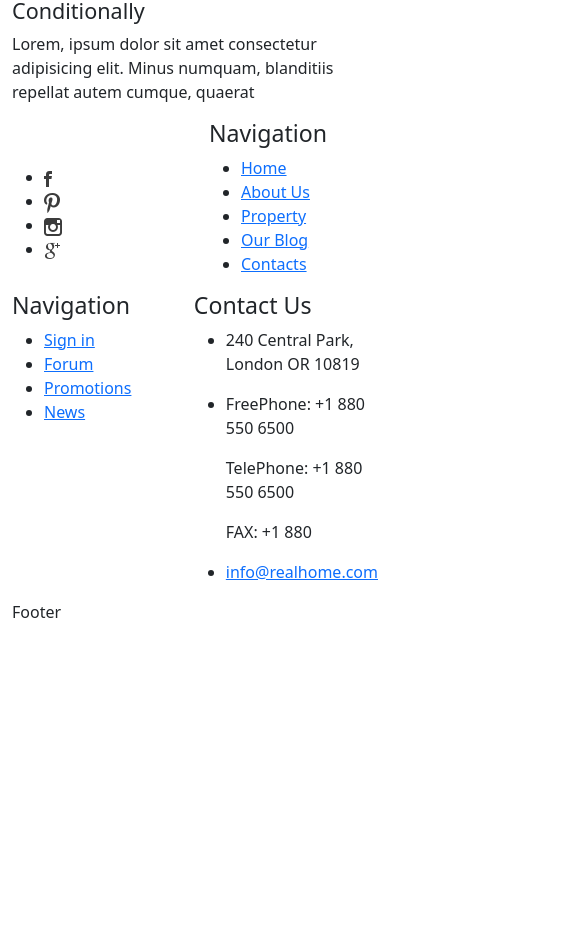
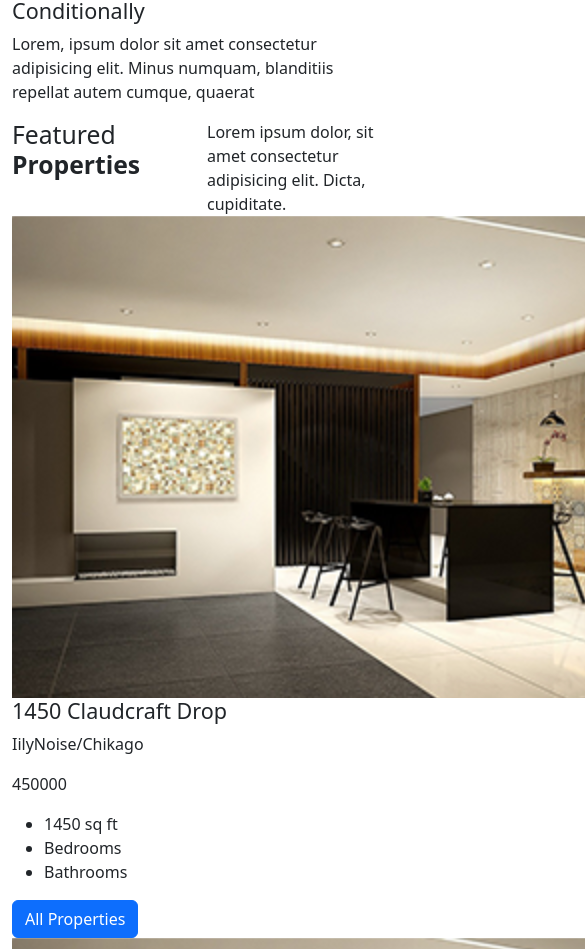
Before and after one commit to AnnaIerchenko/simple_vue_site, a Vue app: page / in a window 390 px wide. Shown: the part 1048-1997 px from the top of the page, 585 px wide, since content can reach past the window. Before the commit the page ends 1672 px from the top, so only its background shows below. Built offline with nearby package versions, Linux system fonts and the light colour scheme; the HTML template or start-up script is replaced by a standard one.

Commit message:
add properties

```diff
--- a/src/assets/layouts/colors.scss
+++ b/src/assets/layouts/colors.scss
@@ -1,5 +1,6 @@
 $primary: #3c3c3c;
 $gray: #f2f2f2;
 $gray2: #fbfbfb;
+$gray3: #a8a5a5;
 $dark: #303030;
 $red: #e2574c;
--- a/src/assets/layouts/index.scss
+++ b/src/assets/layouts/index.scss
@@ -5,4 +5,5 @@
 
 //pages & components
 @import './home';
-@import './feature.scss'
+@import './feature.scss';
+@import './properties.scss';
--- /dev/null
+++ b/src/assets/layouts/properties.scss
@@ -0,0 +1,121 @@
+.properties {
+	text-align: center;
+	padding: 100px 0;
+	background: $gray2;
+
+	ul {
+		list-style: none;
+		padding-left: 0;
+		margin-bottom: 0;
+	}
+
+	&__h2 {
+		padding-bottom: 40px;
+		position: relative;
+		margin-bottom: 30px;
+		&:after {
+			content: '';
+			position: absolute;
+			bottom: 0;
+			left: 50%;
+			transform: translateX(-50%);
+			width: 110px;
+			height: 3px;
+			background: $red;
+		}
+	}
+
+	&__col {
+		border: 1px solid $gray3;
+		padding: 0;
+		max-width: 365px;
+		width: 100%;
+		margin-bottom: 30px;
+
+		p {
+			margin: 0;
+		}
+	}
+
+	&__subtitle {
+		max-width: 560px;
+		margin: 0 auto;
+		padding-bottom: 70px;
+	}
+
+	&__img {
+		width: 100%;
+		padding-bottom: 30px;
+	}
+
+	&__h4,
+	&__sub {
+		padding-bottom: 20px;
+	}
+
+	&__h4 {
+		font-size: 22px;
+		font-weight: bold;
+	}
+
+	&__sub {
+		font-size: 15px;
+	}
+
+	&__price {
+		padding-bottom: 30px;
+		font-weight: bold;
+		color: $red;
+	}
+
+	&__desc,
+	&__sub {
+		color: $gray3;
+	}
+
+	&__desc {
+		display: flex;
+		justify-content: center;
+		padding: 15px 0;
+		border-top: 1px solid $gray3;
+		font-size: 13px;
+		font-weight: bold;
+	}
+
+	&__item {
+		padding-right: 15px;
+		position: relative;
+		&:after {
+			content: '';
+			position: absolute;
+			right: 5px;
+			top: 59%;
+			transform: translateY(-50%);
+			width: 5px;
+			height: 5px;
+			border-radius: 50%;
+			background-color: $gray3;
+		}
+
+		&:last-child {
+			&::after {
+				content: none;
+			}
+		}
+	}
+
+	&__more {
+		margin-top: 20px;
+		background: $red;
+		color: #fff;
+		font-size: 16px;
+		font-weight: bold;
+		text-transform: uppercase;
+		outline: none;
+		border: none;
+		padding: 18px 25px;
+		&:hover {
+			background: $red;
+		}
+	}
+}
--- a/src/components/FeaturesVue.vue
+++ b/src/components/FeaturesVue.vue
@@ -4,7 +4,7 @@
 			<div class="row">
 				<div class="col-md-3" v-for="item in data" :key="item.id">
 					<div class="feature__col feature__col_pad">
-        <img :src="require(`../assets/images/icons/${item.icon}.png`)" class="feature__icon" :alt="item.title"/>
+						<img class="feature__icon" :src="require(`../assets/images/icons/${item.icon}.png`)" :alt="item.title" />
 						<h4 class="feature__title">{{ item.title }}</h4>
 						<p class="feature__p">{{ item.text }}</p>
 					</div>
@@ -19,8 +19,8 @@
 		props: {
 			data: {
 				type: Array,
-        default: () => {},
-      }
-    }
+				default: () => [],
+			},
+		},
 	}
 </script>
--- /dev/null
+++ b/src/components/PropertiesVue.vue
@@ -0,0 +1,48 @@
+<template>
+  <div class="properties">
+    <div class="container">
+      <div class="row">
+        <div class="col">
+          <h2 class="properties__h2">Featured
+            <b>Properties</b>
+          </h2>
+        </div>
+        <div class="col">
+          <div class="properties__subtitle">
+            Lorem ipsum dolor, sit amet consectetur adipisicing elit. Dicta, cupiditate.
+          </div>
+        </div>
+      </div>
+      <div class="row">
+        <div class="col-md-4 col-sm-12" v-for="property in propertiesData" :key="property.id">
+          <div class="properties__col">
+            <img class="properties__img" :src="require(`../assets/images/${property.image}.png`)" :alt="property.desc.sqft"/>
+            <h4 class="properties__h4">{{ `${property.desc.sqft} ${property.title}` }}</h4>
+            <p class="properties__sub">{{ property.subtitle }}</p>
+            <p class="properties__price">{{ property.price }}</p>
+            <ul class="properties__desc">
+              <li class="properties__item">{{ property.desc.sqft }} sq ft</li>
+              <li class="properties__item">{{ property.rooms }} Bedrooms</li>
+              <li class="properties__item">{{ property.bath }} Bathrooms</li>
+            </ul>
+          </div>
+          <div class="col">
+            <button type="button" class="btn btn-primary properties__item properties__more">All Properties</button>
+          </div>
+        </div>
+      </div>
+    </div>
+  </div>
+</template>
+
+<script>
+
+export default {
+  props: {
+    propertiesData: {
+      type: Array,
+      default: () => [],
+    }
+  }
+}
+</script>
--- /dev/null
+++ b/src/data/data.dummy.js
@@ -0,0 +1,101 @@
+export const featuresData = [
+  {
+    id: 1,
+    icon: 'earth',
+    title: 'Whole WOrld',
+    text: ' Lorem, ipsum dolor sit amet consectetur adipisicing elit. Minus numquam, blanditiis repellat autem cumque, quaerat'
+  },
+  {
+    id: 2,
+    icon: 'file-drawer',
+    title: 'Confidentally',
+    text: ' Lorem, ipsum dolor sit amet consectetur adipisicing elit. Minus numquam, blanditiis repellat autem cumque, quaerat'
+  },
+  {
+    id: 3,
+    icon: 'briefcase',
+    title: 'Good Previews',
+    text: ' Lorem, ipsum dolor sit amet consectetur adipisicing elit. Minus numquam, blanditiis repellat autem cumque, quaerat'
+  },
+  {
+    id: 4,
+    icon: 'photos',
+    title: 'Conditionally',
+    text: ' Lorem, ipsum dolor sit amet consectetur adipisicing elit. Minus numquam, blanditiis repellat autem cumque, quaerat'
+  },
+
+]
+
+export const propertiesData = [
+  {
+    id: 1,
+    image: 'prop',
+    price: 450000,
+    title: 'Claudcraft Drop',
+    subtitle: 'IilyNoise/Chikago',
+    desc: {
+      sqft: '1450 ',
+      rooms: 2,
+      bath: 1
+    }
+  },
+  {
+    id: 2,
+    image: 'prop',
+    price: 35000,
+    title: 'Claudcraft Drop',
+    subtitle: 'IilyNoise/Chikago',
+    desc: {
+      sqft: '1504',
+      rooms: 2,
+      bath: 1
+    }
+  },
+  {
+    id: 3,
+    image: 'prop',
+    price: 25000,
+    title: 'Claudcraft Drop',
+    subtitle: 'IilyNoise/Chikago',
+    desc: {
+      sqft: '1459',
+      rooms: 2,
+      bath: 1
+    }
+  },
+  {
+    id: 4,
+    image: 'prop',
+    price: 25000,
+    title: 'Claudcraft Drop',
+    subtitle: 'IilyNoise/Chikago',
+    desc: {
+      sqft: '1450',
+      rooms: 2,
+      bath: 1
+    }
+  },
+  {
+    id: 5,
+    image: 'prop',
+    price: 25000,
+    subtitle: 'IilyNoise/Chikago',
+    desc: {
+      title: '1450 Cloudcroft @resp',
+      rooms: 2,
+      bath: 1
+    }
+  },
+  {
+    id: 6,
+    image: 'prop',
+    price: 25000,
+    subtitle: 'IilyNoise/Chikago',
+    desc: {
+      title: '1450 Cloudcroft @resp',
+      rooms: 2,
+      bath: 1
+    }
+  },
+
+]
--- a/src/data/data.features.js
+++ /dev/null
@@ -1,27 +0,0 @@
-export const featuresData = [
-  {
-    id: 1,
-    icon: 'earth',
-    title: 'Whole WOrld',
-    text: ' Lorem, ipsum dolor sit amet consectetur adipisicing elit. Minus numquam, blanditiis repellat autem cumque, quaerat'
-  },
-  {
-    id: 2,
-    icon: 'file-drawer',
-    title: 'Confidentally',
-    text: ' Lorem, ipsum dolor sit amet consectetur adipisicing elit. Minus numquam, blanditiis repellat autem cumque, quaerat'
-  },
-  {
-    id: 3,
-    icon: 'briefcase',
-    title: 'Good Previews',
-    text: ' Lorem, ipsum dolor sit amet consectetur adipisicing elit. Minus numquam, blanditiis repellat autem cumque, quaerat'
-  },
-  {
-    id: 4,
-    icon: 'photos',
-    title: 'Conditionally',
-    text: ' Lorem, ipsum dolor sit amet consectetur adipisicing elit. Minus numquam, blanditiis repellat autem cumque, quaerat'
-  },
-
-]
--- a/src/views/HomeView.vue
+++ b/src/views/HomeView.vue
@@ -16,13 +16,15 @@
       </div>
     </div>
     <FeaturesVue :data="featuresData"/>
+    <PropertiesVue :propertiesData="propertiesData"/>
   </div>
 </template>
 
 <script>
 import Carousel from '@/components/Carousel.vue';
 import FeaturesVue from '@/components/FeaturesVue.vue';
-import {featuresData} from '../data/data.features'
+import {featuresData, propertiesData } from '../data/data.dummy'
+import PropertiesVue from '@/components/PropertiesVue.vue';
 
 export default {
   // eslint-disable-next-line vue/multi-word-component-names
@@ -30,10 +32,12 @@ export default {
   components: {
     Carousel,
     FeaturesVue,
+    PropertiesVue
   },
   data() {
     return {
       featuresData: featuresData,
+      propertiesData: propertiesData
     }
   }
 }
```
Lines whose indentation alone changed are shown as unchanged.
